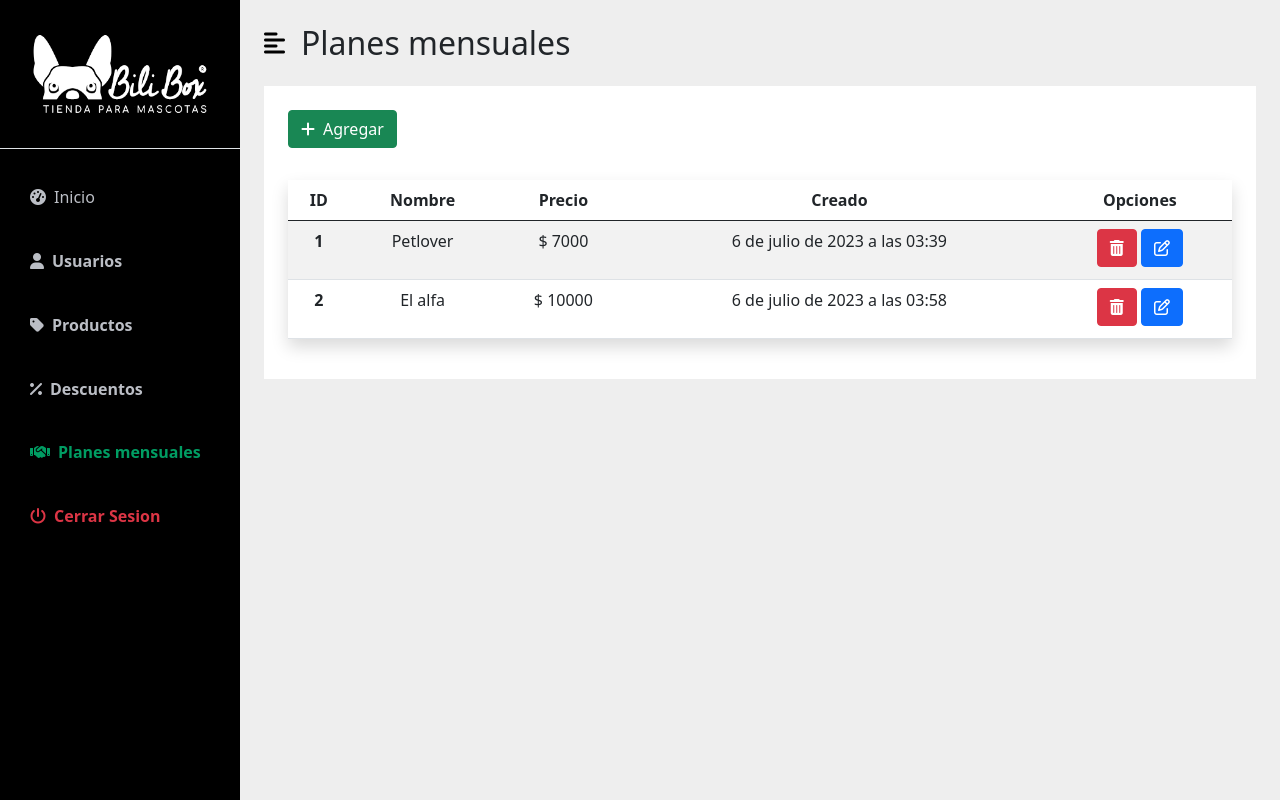
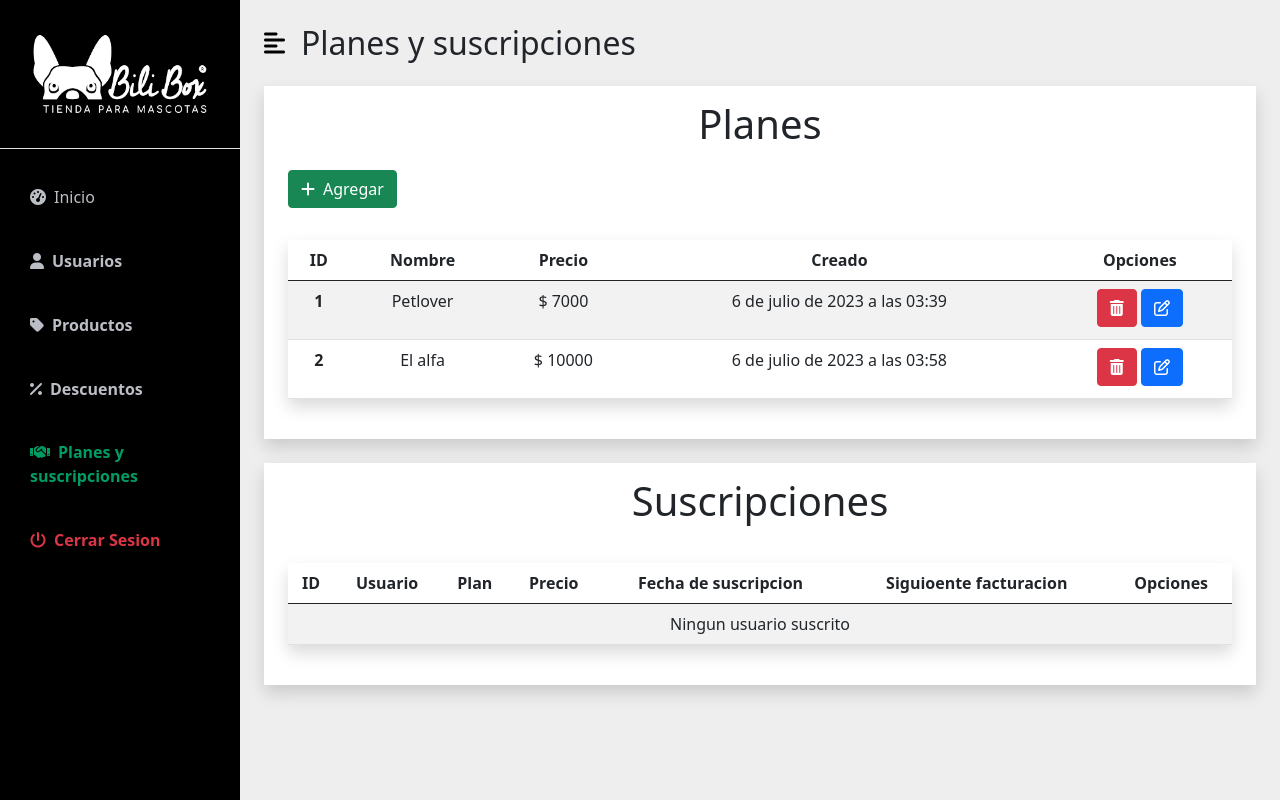
Before and after one commit to NicolasCeronM/ET-Django, a Django app: page /dash_admin/planes/ in a window 1280 px wide. Run offline with Django 4.2, Linux system fonts and the light colour scheme; data comes from the database, SQL or seed files in the repository; both versions use the stored data as it was after the commit; data that the repository does not hold is empty; some libraries are stand-ins or nearby versions.

Commit message:
modified:   AppCarro/__pycache__/views.cpython-310.pyc 	modified:   AppCarro/views.py 	modified:   AppDashboard/__pycache__/views.cpython-310.pyc 	modified:   AppDashboard/views.py 	modified:   AppDashboardAdmin/__pycache__/views.cpython-310.pyc 	modified:   AppDashboardAdmin/templates/dash_admin/base_dash_admin.html 	modified:   AppDashboardAdmin/templates/descuento/descuento.html 	modified:   AppDashboardAdmin/templates/productos/productos.html 	modified:   AppDashboardAdmin/templates/suscripciones/planes.html 	modified:   AppDashboardAdmin/views.py 	modified:   Appsuscripciones/__pycache__/models.cpython-310.pyc 	modified:   Appsuscripciones/models.py 	modified:   db.sqlite3 	new file:   media/articulos/com-02_9ZzPhFr.jpg 	new file:   media/articulos/com-03_6KfjB4U.webp 	new file:   media/articulos/com-04_MoAr3hd.jpg 	new file:   media/articulos/com-05_APax3k6.jfif 	new file:   media/articulos/com-06_1iFYiPl.webp 	new file:   media/articulos/com-07_HwIV8aM.png 	new file:   media/articulos/com-08_QVGy7Fl.jpg 	new file:   media/articulos/com-09_nxdtgCI.jpg 	new file:   media/articulos/ju-01_qzlL1I9.jpg 	new file:   media/articulos/me-02_A9A89HN.webp

```diff
--- a/AppCarro/views.py
+++ b/AppCarro/views.py
@@ -47,4 +47,4 @@ def limpiar_carro(request):
     carro = Carro(request)
     carro.limpiar_carro()
 
-    return redirect("index")
+    return redirect("dashboard:carro")
--- a/AppDashboard/views.py
+++ b/AppDashboard/views.py
@@ -109,7 +109,6 @@ def modificar_direc(request,id):
 
         return redirect(to='dashboard:direcciones')
 
-
 @login_required
 def dash_compras(request):
 
@@ -149,7 +148,6 @@ def eliminar_suscripcion(request,id):
 
     return redirect(to='dashboard:suscripcion')
 
-
 @login_required
 def salir(request):
 
--- a/AppDashboardAdmin/templates/dash_admin/base_dash_admin.html
+++ b/AppDashboardAdmin/templates/dash_admin/base_dash_admin.html
@@ -43,7 +43,7 @@
 
                 <a href="{% url 'admin_page:planes' %}" class="list-group-item list-group-item-action bg-transparent second-text fw-bold
                     {% if request.path == '/dash_admin/planes/' %} active {% endif %}">
-                    <i class="fa-solid fa-handshake me-2"></i>Planes mensuales</a>
+                    <i class="fa-solid fa-handshake me-2"></i>Planes y suscripciones</a>
 
 
                 <a href="#" onclick="cerrarSesion()"
--- a/AppDashboardAdmin/templates/descuento/descuento.html
+++ b/AppDashboardAdmin/templates/descuento/descuento.html
@@ -41,7 +41,7 @@
                     <thead>
                         <tr>
                             <th>ID</th>
-                            <th>Imagen</th>
+                            <th class="col" width="20px">Imagen</th>
                             <th>Nombre</th>
                             <th>Precio normal</th>
                             <th>% de descuento</th>
@@ -62,7 +62,7 @@
                     <tr>
                         <td>{{producto.id}}</td>
                         <td class="col-1">
-                            <img src="{{descuento.producto.imagen.url}}" alt="" class="img-fluid">
+                            <img src="{{descuento.producto.imagen.url}}" alt="" class="img-fluid" >
                         </td>
                         <td>{{descuento.producto.nombre}}</td>
                         <td>$ {{descuento.producto.precio}}</td>
--- a/AppDashboardAdmin/templates/productos/productos.html
+++ b/AppDashboardAdmin/templates/productos/productos.html
@@ -43,8 +43,9 @@
                     <thead>
                         <tr>
                             <th>ID</th>
-                            <th class="col-1">Imagen</th>
+                            <th class="col" width="20px">Imagen</th>
                             <th class="col">Nombre</th>
+                            <th class="col">Precio normal</th>
                             <th class="col">Descripcion</th>
                             <th class="col-1">Seccion</th>
                             <th class="col">Stock</th>
@@ -63,6 +64,7 @@
                             <td class="col"><img src="{{i.imagen.url}}" alt="" class="img-fluid"></td>
                             {% endif %}
                             <td class="col">{{i.nombre}}</td>
+                            <td class="col">$ {{i.precio}}</td>
                             <td class="col">{{i.descripcion}}</td>
                             <td class="col">{{i.seccion}}</td>
                             <td class="col">{{i.stock}}</td>
--- a/AppDashboardAdmin/templates/suscripciones/planes.html
+++ b/AppDashboardAdmin/templates/suscripciones/planes.html
@@ -12,7 +12,7 @@
     <nav class="navbar navbar-expand-lg navbar-light bg-transparent py-4 px-4">
         <div class="d-flex align-items-center">
             <i class="fas fa-align-left primary-text fs-4 me-3" id="menu-toggle"></i>
-            <h2 class="fs-2 m-0">Planes mensuales</h2>
+            <h2 class="fs-2 m-0">Planes y suscripciones</h2>
         </div>
     </nav>
 
@@ -21,13 +21,14 @@
     <div class="container-fluid px-4 ">
 
 
-        <div class="p-2" style=" background-color: white;" >
+        <div class="p-2 shadow" style=" background-color: white;">
+
+            <p class="text-center fs-1 fw-light">Planes</p>
 
 
             <!--todo BOTONES (ENCABEZADO)-->
             <div class="m-3">
-                <button type="button" class="btn btn-success" data-bs-toggle="modal"
-                    data-bs-target="#planesModal">
+                <button type="button" class="btn btn-success" data-bs-toggle="modal" data-bs-target="#planesModal">
                     <i class="fa-solid fa-plus me-2"></i>Agregar
                 </button>
 
@@ -59,7 +60,7 @@
                             <td class="col">{{i.created_at}}</td>
                             <td>
 
-                                    <a href="#" onclick="eliminarPlan({{i.id}})" > <button class="btn btn-danger mb-1"><i
+                                <a href="#" onclick="eliminarPlan({{i.id}})"> <button class="btn btn-danger mb-1"><i
                                             class="fa-solid fa-trash-can"></i></button></a>
 
                                 <a href="#"> <button class="btn btn-primary mb-1"><i
@@ -81,11 +82,60 @@
                     {% include 'dash_admin/paginator.html' %}
                 </div>
 
+            </div>
+        </div>
+
+        <div class="p-2 mt-4 shadow" style=" background-color: white;">
+            <p class="text-center fs-1 fw-light">Suscripciones</p>
+
+            <div class="col table-responsive p-3 rounded">
+
+                <table class="table table-striped text-center shadow">
+                    <thead>
+                        <tr>
+                            <th >ID</th>
+                            <th >Usuario</th>
+                            <th >Plan</th>
+                            <th >Precio</th>
+                            <th >Fecha de suscripcion</th>
+                            <th >Siguioente facturacion</th>
+                            <th >Opciones</th>
+                        </tr>
+                    </thead>
+
+                    <tbody>
+
+                        {% if suscripciones %}
+                        {% for i in suscripciones %}
+                        <tr>
+                            <th class="">{{i.id}}</th>
+                            <td class="col">{{i.user.first_name}} {{i.user.last_name}}</td>
+                            <td class="col">{{i.plan.nombre}}</td>
+                            <td class="col">${{i.plan.precio}}</td>
+                            <td class="col">{{i.created_at}}</td>
+                            <td class="col">{{i.created_at}}</td>
+                            <td>
+
+                                <a href="#" > <button class="btn btn-danger mb-1"><i
+                                            class="fa-solid fa-trash-can"></i></button></a>
+
+                                <a href="#"> <button class="btn btn-primary mb-1"><i
+                                            class="fa-regular fa-pen-to-square"></i></button></a>
+                            </td>
+                        </tr>
+                        {% endfor %}
+                        {% else %}
+                        <td colspan="7">Ningun usuario suscrito</td>
+                        {% endif %}
 
 
 
+                    </tbody>
+
+                </table>
 
             </div>
+
         </div>
 
 
--- a/AppDashboardAdmin/views.py
+++ b/AppDashboardAdmin/views.py
@@ -104,7 +104,7 @@ def productos(request):
     page = request.GET.get('page',1)
 
     try:
-        paginator = Paginator(productos,5)
+        paginator = Paginator(productos,9)
         productos = paginator.page(page)
     except:
         raise Http404
@@ -265,9 +265,11 @@ def planes(request):
 
     if request.method != 'POST':
         planes = Plan.objects.all()
+        suscripciones = Suscripcion.objects.all()
 
         data = {
-            'planes': planes
+            'planes': planes,
+            'suscripciones':suscripciones
         }
         return render(request,'suscripciones/planes.html',data)
     else:
@@ -280,9 +282,11 @@ def planes(request):
         newPlan.save()
 
         planes = Plan.objects.all()
+        suscripciones = Suscripcion.objects.all()
 
         data = {
-            'planes': planes
+            'planes': planes,
+            'suscripciones': suscripciones
         }
 
         messages.success(request,'Plan creado correctamente')
--- a/Appsuscripciones/models.py
+++ b/Appsuscripciones/models.py
@@ -9,7 +9,7 @@ class Plan(models.Model):
     created_at = models.DateTimeField(auto_now_add=True)
 
     def __str__(self):
-        return f'Plan {self.nombre}, con precio de ${self.precio}'
+        return f'Plan {self.nombre}, con precio de ${self.precio} al mes'
 
     class Meta:
         db_table = 'plan' #Como se va a ver en la basen de datos
```
Also changed, not shown: db.sqlite3, media/articulos/com-02_9ZzPhFr.jpg (added), media/articulos/com-03_6KfjB4U.webp (added), media/articulos/com-04_MoAr3hd.jpg (added), media/articulos/com-05_APax3k6.jfif (added), media/articulos/com-06_1iFYiPl.webp (added), media/articulos/com-07_HwIV8aM.png (added), media/articulos/com-08_QVGy7Fl.jpg (added), media/articulos/com-09_nxdtgCI.jpg (added), media/articulos/ju-01_qzlL1I9.jpg (added), media/articulos/me-02_A9A89HN.webp (added). Lines whose indentation alone changed are shown as unchanged.
